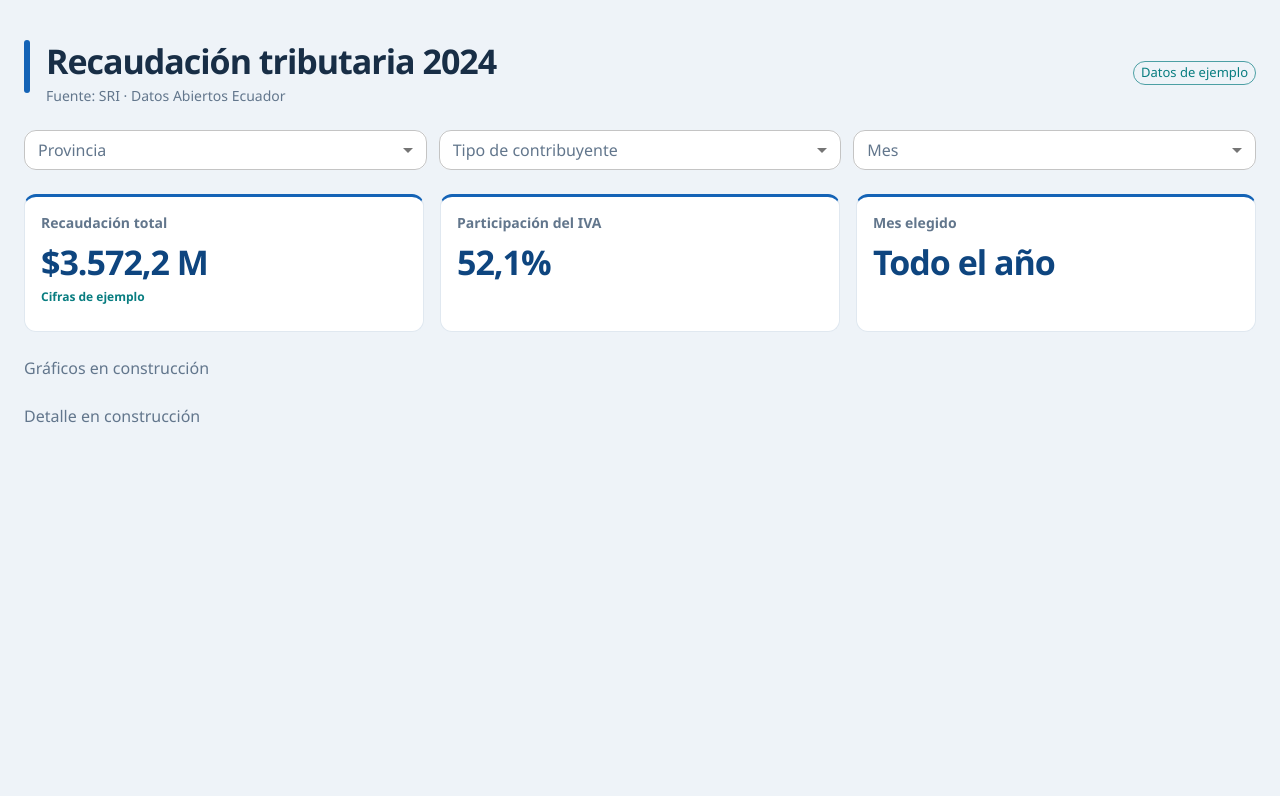
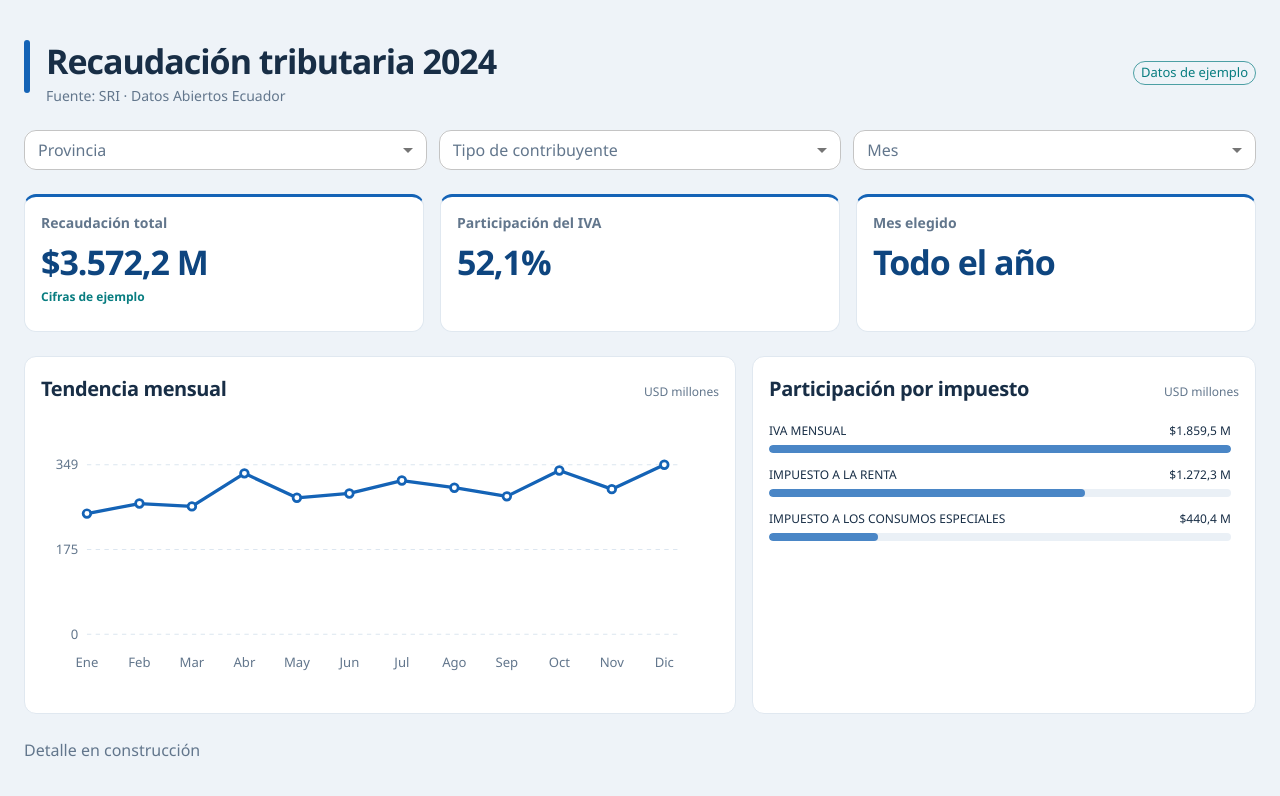
Before and after one commit to luri234/Dashboard_Tributario, a React (Vite) app: page / in a window 1280 px wide. Shown: the top 796 px of the page. Built offline with nearby package versions, Linux system fonts and the light colour scheme.

Commit message:
Presenta tendencia mensual y barras con datos de ejemplo

```diff
--- a/src/App.tsx
+++ b/src/App.tsx
@@ -1,9 +1,11 @@
 import { useState } from 'react'
 import { Grid, Typography } from '@mui/material'
+import { MonthlyLineChart } from './components/charts/MonthlyLineChart'
+import { HorizontalBarChart } from './components/charts/HorizontalBarChart'
+import { FilterBar } from './components/filters/FilterBar'
+import { KpiCard } from './components/kpis/KpiCard'
 import { DashboardHeader } from './components/layout/DashboardHeader'
 import { DashboardLayout } from './components/layout/DashboardLayout'
-import { FilterBar } from './components/filters/FilterBar'
-import { KpiCard } from './components/kpis/KpiCard'
 import { filterOptions, mockRecords, months } from './mocks/dashboard'
 import type { Filters } from './types/dashboard'
 
@@ -15,6 +17,16 @@ export default function App() {
     && (filters.mes === null || row.mes === filters.mes))
   const total = rows.reduce((sum, row) => sum + row.valor, 0)
   const iva = rows.filter((row) => row.impuesto === 'IVA MENSUAL').reduce((sum, row) => sum + row.valor, 0)
+  const byArea = mockRecords.filter((row) =>
+    (filters.provincia === null || row.provincia === filters.provincia)
+    && (filters.tipo === null || row.tipo === filters.tipo))
+  const points = months.map((label, i) => ({
+    mes: i + 1, label,
+    valor: byArea.filter((row) => row.mes === i + 1).reduce((sum, row) => sum + row.valor, 0),
+  }))
+  const taxes = [...new Set(rows.map((row) => row.impuesto))].map((label) => ({
+    label, valor: rows.filter((row) => row.impuesto === label).reduce((sum, row) => sum + row.valor, 0),
+  }))
 
   return (
     <DashboardLayout
@@ -29,7 +41,10 @@ export default function App() {
           value={filters.mes === null ? 'Todo el año' : months[filters.mes - 1]}
           format="text" /></Grid>
       </>}
-      charts={<Typography color="text.secondary">Gráficos en construcción</Typography>}
+      charts={<>
+        <Grid size={{ xs: 12, md: 7 }}><MonthlyLineChart points={points} selectedMonth={filters.mes} /></Grid>
+        <Grid size={{ xs: 12, md: 5 }}><HorizontalBarChart title="Participación por impuesto" items={taxes} /></Grid>
+      </>}
       detail={<Typography color="text.secondary">Detalle en construcción</Typography>}
     />
   )
--- /dev/null
+++ b/src/components/charts/HorizontalBarChart.tsx
@@ -0,0 +1,41 @@
+import { Box, Card, CardContent, Stack, Typography } from '@mui/material'
+import type { BarItem } from '../../types/dashboard'
+import { formatMillions } from '../../utils/format'
+
+interface Props {
+  title: string
+  items: BarItem[]
+  color?: 'primary' | 'secondary'
+}
+
+export function HorizontalBarChart({ title, items, color = 'primary' }: Props) {
+  const max = Math.max(1, ...items.map((item) => item.valor))
+  return (
+    <Card sx={{ height: '100%' }}>
+      <CardContent>
+        <Stack direction="row" justifyContent="space-between" alignItems="baseline" gap={1} sx={{ mb: 2 }}>
+          <Typography variant="h6">{title}</Typography>
+          <Typography color="text.secondary" variant="caption" sx={{ whiteSpace: 'nowrap' }}>USD millones</Typography>
+        </Stack>
+        {items.length === 0 ? <Typography sx={{ py: 4 }} color="text.secondary">Sin datos para esta selección</Typography> : (
+          <Stack spacing={1.5} sx={{ maxHeight: 280, overflowY: 'auto', pr: 1 }}>
+            {items.map((item) => (
+              <Box key={item.label}>
+                <Stack direction="row" justifyContent="space-between" gap={1}>
+                  <Typography noWrap variant="caption" color={item.selected ? `${color}.main` : 'text.primary'}
+                    fontWeight={item.selected ? 700 : 400} title={item.label}>{item.label}</Typography>
+                  <Typography variant="caption" sx={{ whiteSpace: 'nowrap' }}>{formatMillions(item.valor)}</Typography>
+                </Stack>
+                <Box aria-label={`${item.label}: ${formatMillions(item.valor)}`} role="img"
+                  sx={{ mt: 0.5, height: 8, bgcolor: '#eaf0f6', borderRadius: 10, overflow: 'hidden' }}>
+                  <Box sx={{ height: '100%', width: `${Math.max(0, item.valor / max * 100)}%`,
+                    bgcolor: `${color}.main`, opacity: item.selected ? 1 : 0.75, borderRadius: 10 }} />
+                </Box>
+              </Box>
+            ))}
+          </Stack>
+        )}
+      </CardContent>
+    </Card>
+  )
+}
--- /dev/null
+++ b/src/components/charts/MonthlyLineChart.tsx
@@ -0,0 +1,56 @@
+import { Box, Card, CardContent, Stack, Typography } from '@mui/material'
+import type { MonthlyPoint } from '../../types/dashboard'
+import { formatMillions } from '../../utils/format'
+
+interface Props {
+  points: MonthlyPoint[]
+  selectedMonth: number | null
+}
+
+const x = (index: number) => 42 + index * 48
+const y = (value: number, max: number) => 195 - value / max * 155
+
+export function MonthlyLineChart({ points, selectedMonth }: Props) {
+  const max = Math.max(1, ...points.map((point) => point.valor))
+  const path = points.map((point, i) => `${i ? 'L' : 'M'} ${x(i)} ${y(point.valor, max)}`).join(' ')
+
+  return (
+    <Card sx={{ height: '100%' }}>
+      <CardContent>
+        <Stack direction="row" justifyContent="space-between" alignItems="baseline" gap={1}>
+          <Typography variant="h6">Tendencia mensual</Typography>
+          <Typography color="text.secondary" variant="caption">USD millones</Typography>
+        </Stack>
+        {points.length === 0 ? <Typography sx={{ py: 4 }} color="text.secondary">Sin datos para esta selección</Typography> : (
+          <Box sx={{ mt: 2 }}>
+            <svg viewBox="0 0 620 240" width="100%" role="img"
+              aria-label={`Recaudación mensual de ejemplo. ${points.map((p) => `${p.label}: ${formatMillions(p.valor)}`).join('; ')}`}>
+              {[0, 0.5, 1].map((part) => (
+                <g key={part}>
+                  <line x1="42" x2="586" y1={y(part * max, max)} y2={y(part * max, max)}
+                    stroke="#dce6f0" strokeDasharray="4 4" />
+                  <text x="34" y={y(part * max, max) + 4} textAnchor="end"
+                    fill="#62768c" fontSize="12">{(part * max / 1_000_000).toFixed(0)}</text>
+                </g>
+              ))}
+              <path d={path} fill="none" stroke="#1463b6" strokeWidth="3" strokeLinejoin="round" />
+              {points.map((point, index) => (
+                <g key={point.mes}>
+                  <circle cx={x(index)} cy={y(point.valor, max)}
+                    r={point.mes === selectedMonth ? 7 : 3.5}
+                    fill={point.mes === selectedMonth ? '#087d80' : 'white'}
+                    stroke={point.mes === selectedMonth ? '#087d80' : '#1463b6'} strokeWidth="2.5">
+                    <title>{point.label}: {formatMillions(point.valor)}</title>
+                  </circle>
+                  <text x={x(index)} y="225" textAnchor="middle"
+                    fill={point.mes === selectedMonth ? '#087d80' : '#62768c'}
+                    fontSize="12" fontWeight={point.mes === selectedMonth ? 700 : 400}>{point.label}</text>
+                </g>
+              ))}
+            </svg>
+          </Box>
+        )}
+      </CardContent>
+    </Card>
+  )
+}
```
